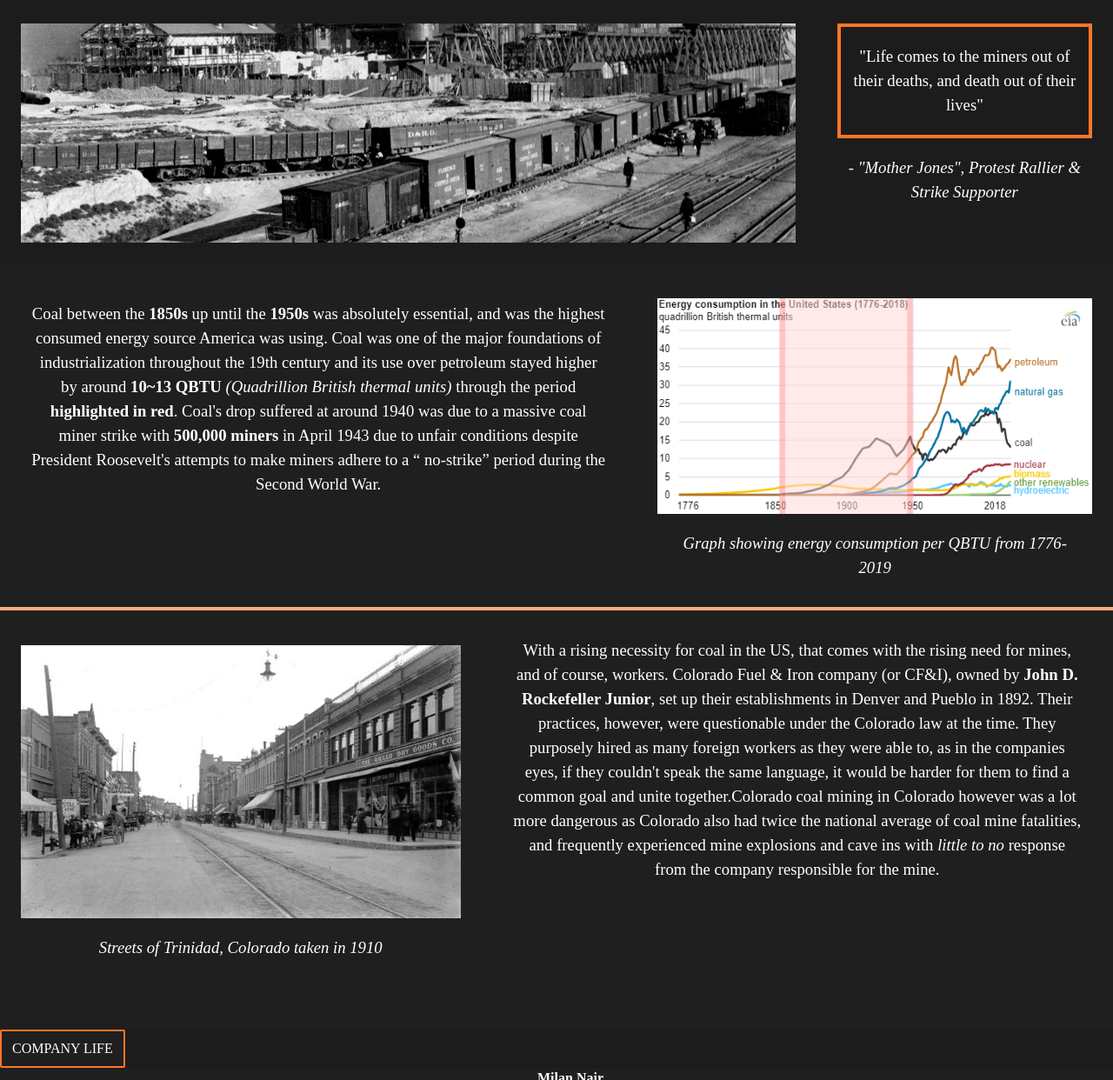
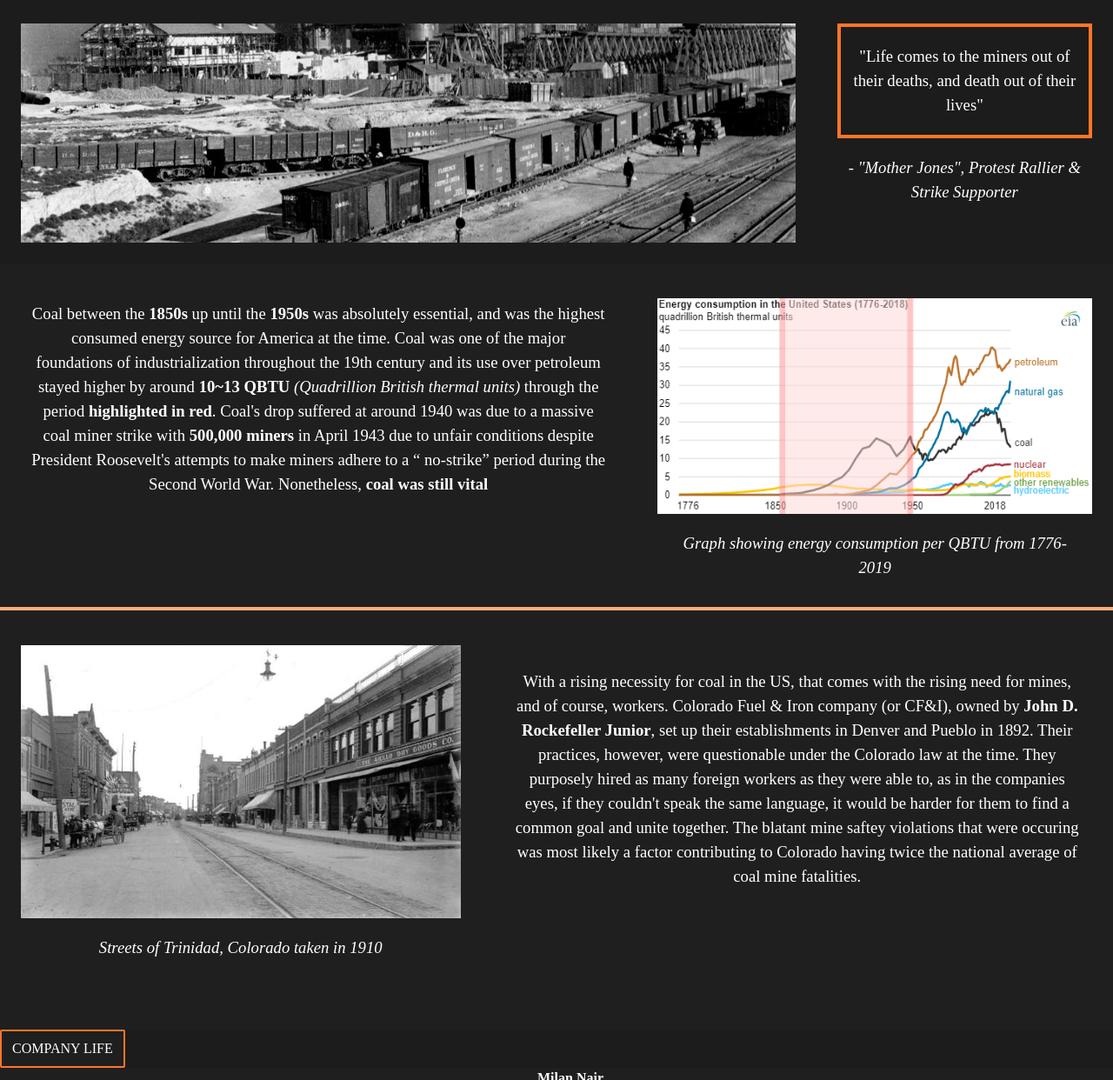
Before and after one commit to acuaroo/NHD2022, a website: page coal_fueling.html in a window 1280 px wide. Shown: the part 351-1593 px from the top of the page at 87% size. Drawn offline with Linux system fonts and the light colour scheme.

Commit message:
fixed some spelling errors

```diff
--- a/coal_fueling.html
+++ b/coal_fueling.html
@@ -49,11 +49,12 @@
         <div class="w-2/3 px-6 py-6 justify-center inline-block text-center">
 
             <p class="font-lorabold text-white text-cbxl cb:text-3xl px-3 py-5">
-                Coal between the <b>1850s</b> up until the <b>1950s</b> was absolutely essential, and was the highest consumed energy source America was using.
+                Coal between the <b>1850s</b> up until the <b>1950s</b> was absolutely essential, and was the highest consumed energy source for America at the time.
                 Coal was one of the major foundations of industrialization throughout the 19th century and its use over petroleum
                 stayed higher by around <b>10~13 QBTU</b> <i>(Quadrillion British thermal units)</i> through the period <b>highlighted in red</b>. Coal's drop suffered at
                 around 1940 was due to a massive coal miner strike with <b>500,000 miners</b>  in April 1943 due to unfair conditions
                 despite President Roosevelt's attempts to make miners adhere to a “ no-strike” period during the Second World War.
+                Nonetheless, <b>coal was still vital</b>
             </p>
             <br/>
         </div>
@@ -67,7 +68,7 @@
     </div>
     <hr style="height:4px;border-width:0;color:gray;background-color:#FFAB7C">
     <div class="flex justify-center row-span-full text-center bg-coal">
-        <div class="px-6 py-6 inline-block align-top transition ease-in-out hover:scale-125 duration-200 mt-4">
+        <div class="px-6 py-6 inline-block align-top transition ease-in-out hover:scale-110 duration-200 mt-4">
             <img src="svg/trinidad_streets.jpg" class="w-full h-3/4">
             <p class="font-lorabold text-white text-cbxl cb:text-sm px-3 py-5">
                 <i>Streets of Trinidad, Colorado taken in 1910</i>
@@ -76,16 +77,15 @@
 
         <div class="w-2/3 px-6 py-3 pb-0 justify-center inline-block text-center bg-coal">
 
-            <p class="font-lorabold text-white text-cbxl cb:text-3xl px-3 py-5">
+            <p class="font-lorabold text-white text-cbxl cb:text-3xl px-3 py-5 pt-14">
                 With a rising necessity for coal in the US, that comes with the rising need for mines,
                 and of course, workers. Colorado Fuel & Iron company (or CF&I), owned by
                 <b>John D. Rockefeller Junior</b>, set up their establishments in Denver and Pueblo in 1892.
                 Their practices, however, were questionable under the Colorado law at the time.
                  They purposely hired as many foreign workers as they were able to, as in the companies eyes,
                  if they couldn't speak the same language, it would be harder for them to
-                 find a common goal and unite together.Colorado coal mining in Colorado however was a lot more dangerous as
-                 Colorado also had twice the national average of coal mine fatalities, and frequently experienced mine
-                 explosions and cave ins with <i>little to no</i> response from the company responsible for the mine.
+                 find a common goal and unite together. The blatant mine saftey violations that were occuring was most likely a factor contributing to
+                 Colorado having twice the national average of coal mine fatalities.
             </p>
             <br/>
         </div>
```
Also changed, not shown: dist/output.css.
